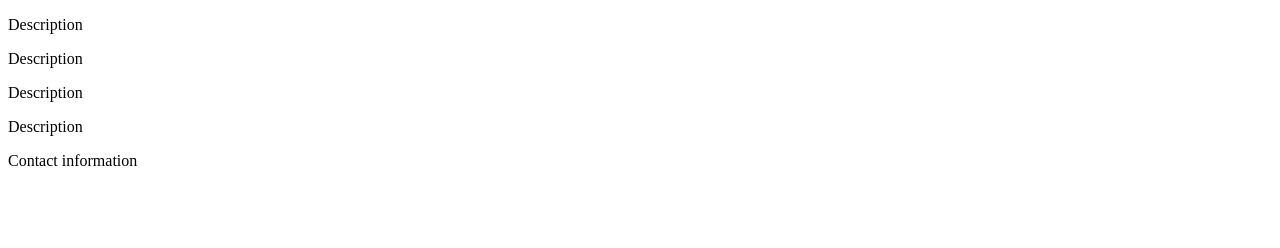
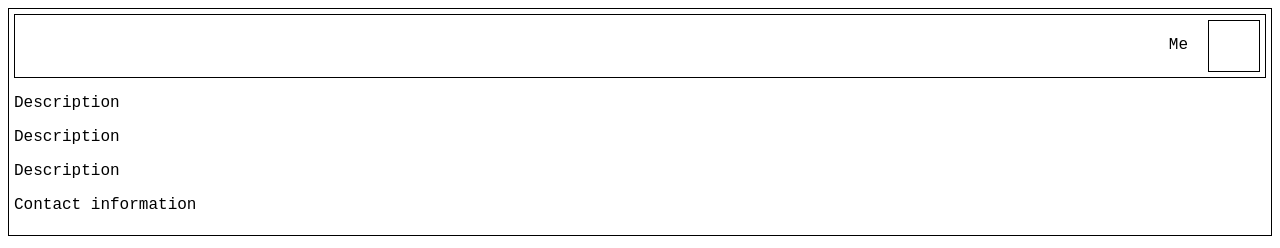
Before and after one commit to nampavel/portfolio, a plain HTML site: page index.html in a window 1280 px wide. Drawn offline with Linux system fonts and the light colour scheme.

Commit message:
feat: add styles, style navigation bar

```diff
--- a/index.html
+++ b/index.html
@@ -4,10 +4,11 @@
     <meta charset="UTF-8">
     <meta name="viewport" content="width=device-width, initial-scale=1.0">
     <title>Pavel</title>
+    <link rel="stylesheet" href="./styles.css">
 </head>
 <body>
     <div id="navigation-bar">
-        <p> Description </p>
+        <p> Me </p>
         <div id="personal-photo"></div>
     </div>
 
--- /dev/null
+++ b/styles.css
@@ -0,0 +1,22 @@
+* {
+    font-family: 'Courier New', Courier, monospace;
+}
+
+body {
+    border: solid 1px black;
+    padding: 5px;
+}
+
+#navigation-bar {
+    border: solid 1px black;
+    display: flex;
+    padding: 5px;
+    gap: 20px;
+    justify-content: end;
+}
+
+#personal-photo {
+    border: solid 1px black;
+    width: 50px;
+    height: 50px;
+}
```
